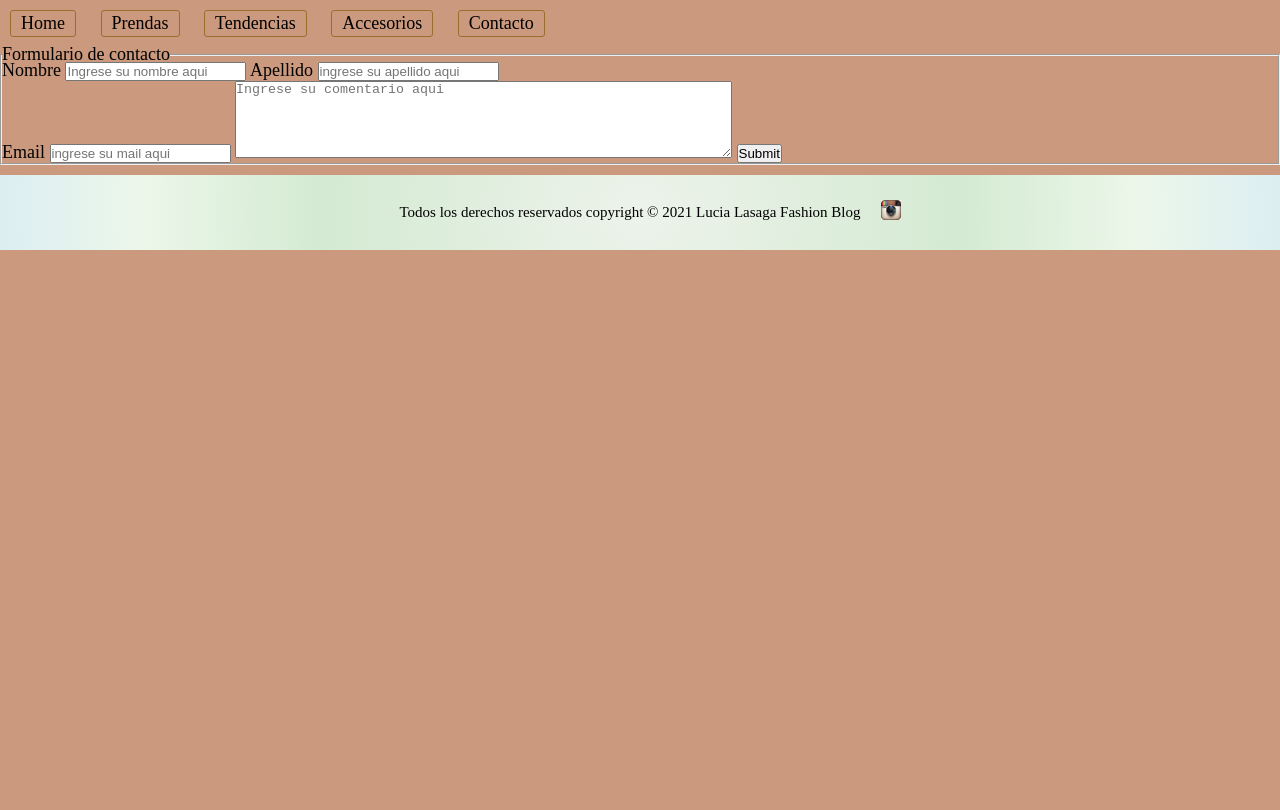
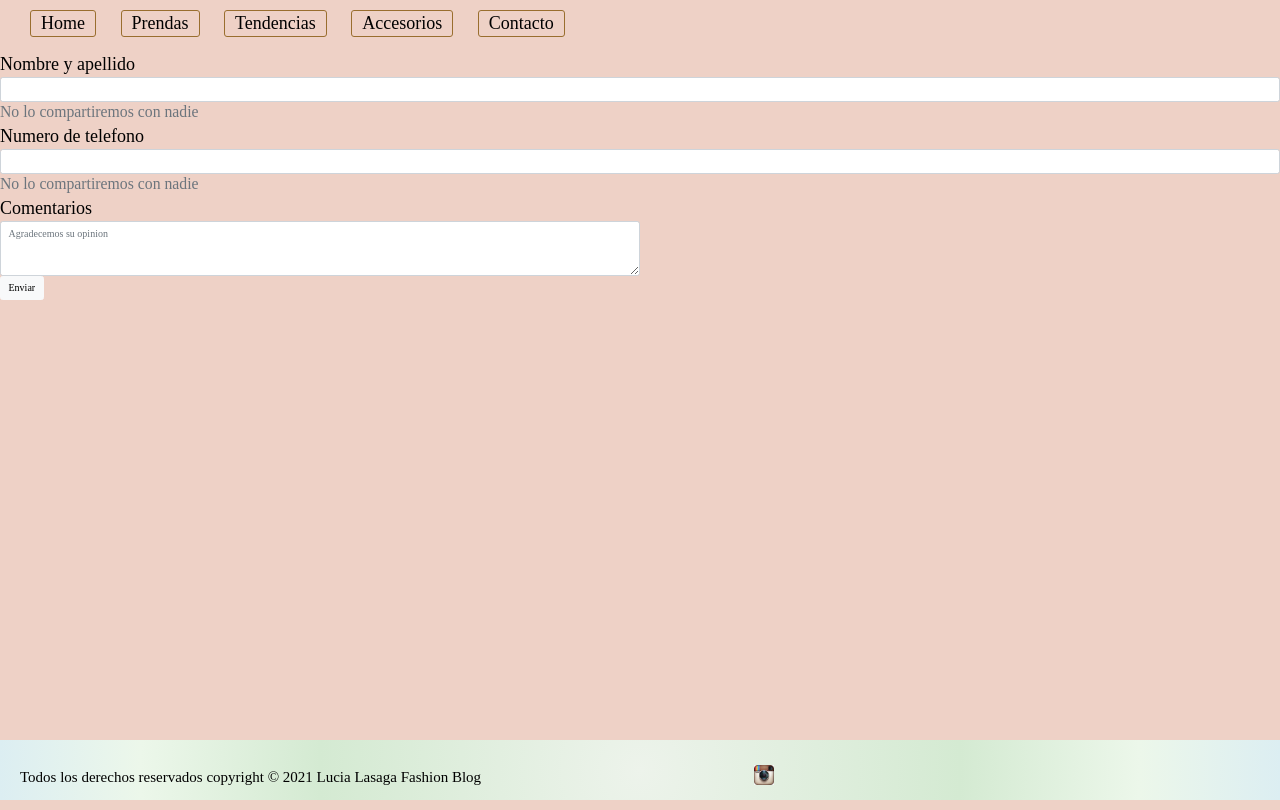
Before and after one commit to ilanick/Bloglufashion, a website: page blogfashion-main/Contacto.html in a window 1280 px wide. Drawn offline with nearby package versions, Linux system fonts and the light colour scheme; a web font is replaced by a local one.

Commit message:
actualizo 18/12

```diff
--- a/blogfashion-main/Contacto.html
+++ b/blogfashion-main/Contacto.html
@@ -10,6 +10,8 @@
     href="https://fonts.googleapis.com/css2?family=Crete+Round&family=Zen+Antique+Soft&display=swap"
     rel="stylesheet"
     />
+    <link href="https://cdn.jsdelivr.net/npm/bootstrap@5.1.3/dist/css/bootstrap.min.css" rel="stylesheet" integrity="sha384-1BmE4kWBq78iYhFldvKuhfTAU6auU8tT94WrHftjDbrCEXSU1oBoqyl2QvZ6jIW3" crossorigin="anonymous">
+
     <link rel="stylesheet" href="/css/styles.css" />
 </head>
 
@@ -28,31 +30,36 @@
     </header>
     <main>
         <form action="#"></form>
-        <fieldset>
-            <legend>Formulario de contacto</legend>
+        <form>
+            <div class="mb-3">
+              <label for="exampleInputEmail1" class="form-label">Nombre y apellido</label>
+              <input type="email" class="form-control" id="exampleInputEmail1" aria-describedby="emailHelp">
+              <div id="emailHelp" class="form-text">No lo compartiremos con nadie</div>
+            </div>
+            <div class="mb-3">
+                <label for="exampleInputPhone" class="form-label">Numero de telefono</label>
+                <input type="email" class="form-control" id="exampleInputEmail1" aria-describedby="emailHelp">
+                <div id="emailHelp" class="form-text">No lo compartiremos con nadie</div>
+              </div>
 
-            <label for="Nombre">Nombre</label>
-            <input id="nombre" name="nombre" type="text" placeholder="Ingrese su nombre aqui">
 
-            <label for="apellido">Apellido</label>
-            <input id"apellido" name="apellido" type="text" placeholder="ingrese su apellido aqui">
-            <br>
-            <label for="Email">Email</label>
-            <input id"email" name="Email" type="text" placeholder="ingrese su mail aqui">
-
-            <textarea name="Comentario" rows="5" cols="60" placeholder="Ingrese su comentario aqui"></textarea>
-
-            <input type="submit">
-
-        </fieldset>
+              <div class="form-group col-md-6">
+                <label for="exampleFormControlTextarea1" class="form-label">Comentarios</label>
+                <textarea class="form-control" id="exampleFormControlTextarea1" rows="3" placeholder="Agradecemos su opinion"></textarea>
+              </div>
+              <div class="form-group">
+                <button type="submit" class="btn btn-light btn-xs">Enviar</button>
+                </div>
+          </form>
     </main>
-    <footer>
+    <footer class="footerContacto" >
         <p class="derechosReservados" >
             Todos los derechos reservados copyright © 2021 Lucia Lasaga Fashion Blog
           </p>
 
-          <a title="instagram" href="https://www.instagram.com/el_visto_fashion" target="_blank"><img class="logonInsta" src="instagram.jpg" alt="Instagram"></a>
+          <a title="instagram" href="https://www.instagram.com/el_visto_fashion" target="_blank"><img class="logonInsta" class="LogoAgrandado" src="instagram.jpg" alt="Instagram"></a>
     </footer>
+    <script src="https://cdn.jsdelivr.net/npm/bootstrap@5.1.3/dist/js/bootstrap.bundle.min.js" integrity="sha384-ka7Sk0Gln4gmtz2MlQnikT1wXgYsOg+OMhuP+IlRH9sENBO0LRn5q+8nbTov4+1p" crossorigin="anonymous"></script>
 </body>
 
 
--- a/scss/_footer.scss
+++ b/scss/_footer.scss
@@ -10,14 +10,14 @@ footer {
   grid-template-areas:
               "a a ."
               "b b ." ;
-  justify-content: center;
+  justify-content: bottom;
 
 
   }
   .derechosReservados {
     font-size: $quincepixeles;
+  }
 
-  }
 
 
 
@@ -25,8 +25,27 @@ footer {
     margin-top: $veintepixeles;
   width: $veintepixeles;
   transition: transform 1s;
-  }
+  display: flex;
+  flex-direction: row-reverse;
 
-  .logonInsta:hover {
+  &:hover {
     transform: scale(2);
   }
+}
+
+.footerContacto {
+  @extend.derechosReservados;
+  position:absolute;
+  bottom:0;
+  width:100%;
+  height:60px;   /* Height of the footer */
+}
+
+@mixin LetraDisminuida ($ancho, $alto) {
+  font-weight: $ancho;
+  font-size: $alto;
+}
+
+.LetraDisminuida1 {
+  @include LetraDisminuida(20px, 15px )
+}
--- a/scss/_imagenes.scss
+++ b/scss/_imagenes.scss
@@ -17,7 +17,7 @@
     align-items: center;
     transition: transform 1.5s;
 
-  .imagenSection:hover{
+  &:hover{
     transform: scale(1.3);
   }
 }
@@ -31,15 +31,7 @@
   width: 500px;
 }
 
-.imagenSection {
-  height: auto;
-  margin-left: 33px;
-  width: $doscientospixeles;
-  display: grid;
-  align-items: center;
-  transition: transform 1.5s;
 
-.imagenSection:hover{
-  transform: scale(1.3);
+@mixin ImagenVisual {
+
 }
-}
--- a/scss/_mediaqueries.scss
+++ b/scss/_mediaqueries.scss
@@ -0,0 +1,29 @@
+// smartphones
+
+/*@media only screen and (min-device-width : 320px) and (max-device-width : 480px) {
+
+    .imagenSection
+    .imagenPrincipal{
+        display: grid;
+        flex-direction: column;
+
+    }
+  }
+  //tablets
+  @media only screen and (min-device-width : 768px) and (max-device-width : 1024px) {
+    .imagenSection
+    .imagenPrincipal{
+        display: grid;
+        flex-direction: column;
+
+    }
+  }*/
+
+  @media only screen and (min-width:0px) and (max-width: 1000px){
+    section {
+      display: grid;
+      flex-direction: column;
+      font-size: xx-large;
+      color: rgb(105, 112, 80);
+    }
+  }
--- a/scss/_navegacion.scss
+++ b/scss/_navegacion.scss
@@ -6,8 +6,9 @@ nav ul li {
     border: 1px solid #996e2e;
     border-radius: 3px;
     padding: 5px 10px;
-  }
 
-  nav li:hover {
+
+  &hover {
     background-color: rgb(167, 164, 142);
   }
+}
--- a/scss/_variables.scss
+++ b/scss/_variables.scss
@@ -1,4 +1,4 @@
-$colormarron: #cb997e;
+$colormarron: #eed1c6;
 
 $quincepixeles: 15px;
 
```
Also changed, not shown: blogfashion-main/Tendencias.html (+4 -4 lines), blogfashion-main/index.html (+27 -1 lines), css/styles.css, 1 other file.
